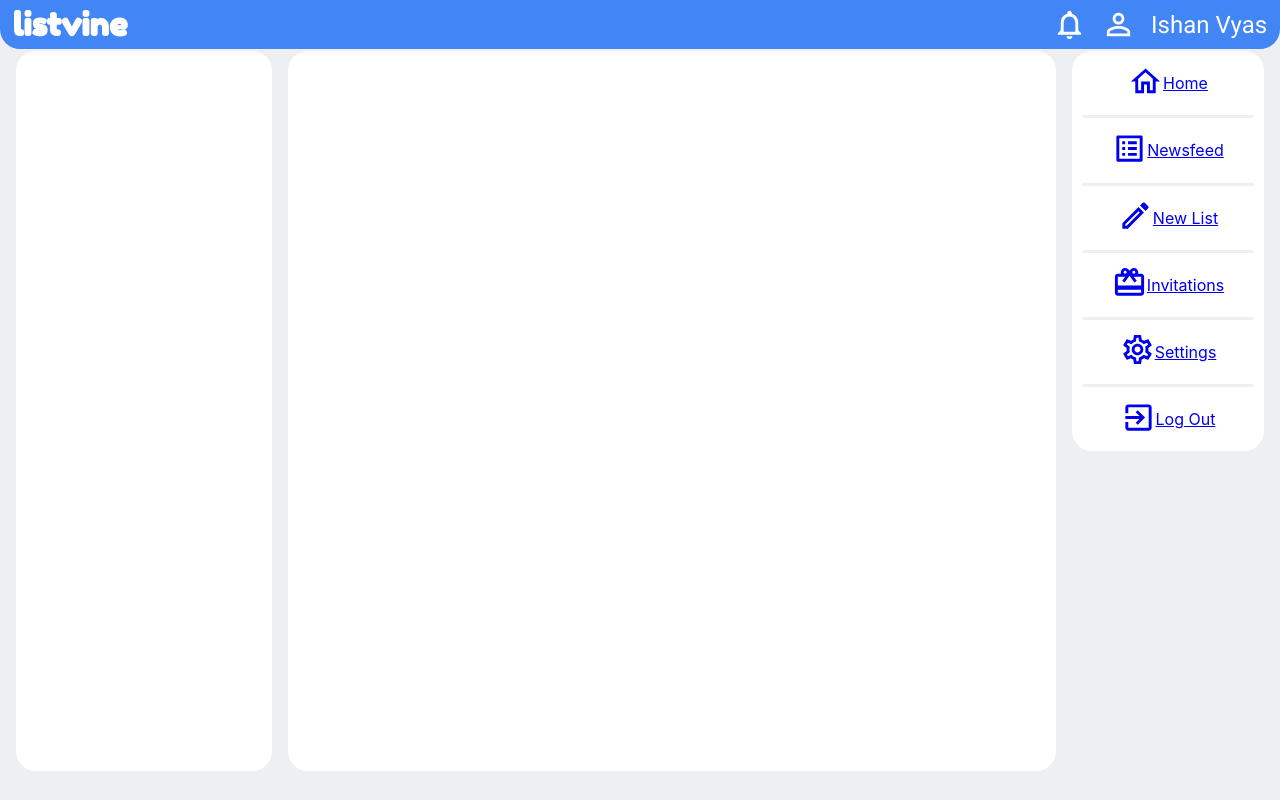
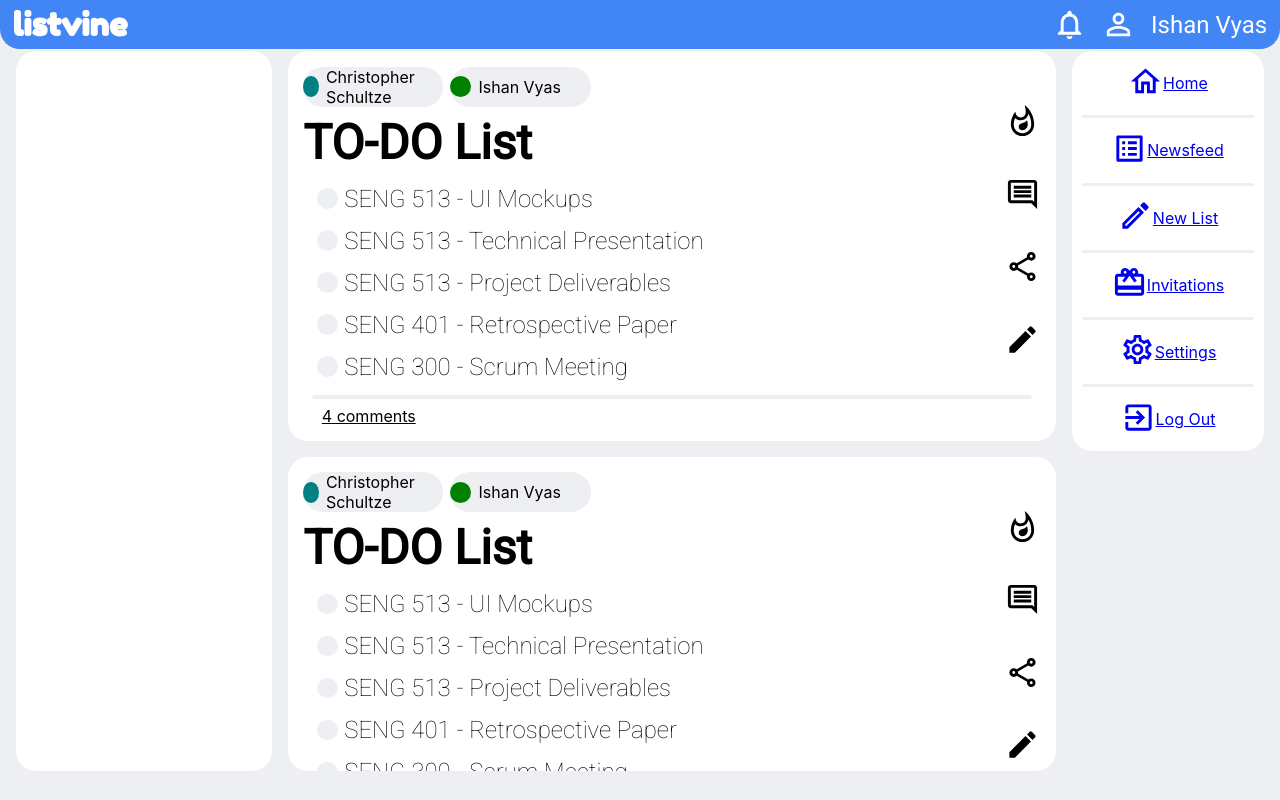
Before and after one commit to ishan-vyas/listvine, a React (Create React App) app in the folder client/: page /newsfeed in a window 1280 px wide. Built offline with nearby package versions, Linux system fonts and the light colour scheme.

Commit message:
newsfeed changes

```diff
--- a/client/src/components/Page Components/Newsfeed/Newsfeed.css
+++ b/client/src/components/Page Components/Newsfeed/Newsfeed.css
@@ -26,9 +26,8 @@
 .livelist-div{
     width: 60%;
     height: 90vh;
-    background-color: white;
     border-radius: 20px;
     display: flex;
     flex-direction: column;
-    justify-content: space-between;
+    overflow-y: auto;
 }
--- a/client/src/components/Page Components/Newsfeed/Newsfeed.js
+++ b/client/src/components/Page Components/Newsfeed/Newsfeed.js
@@ -2,6 +2,7 @@ import React from "react";
 import './Newsfeed.css';
 import Navbar from "../../UI Components/Navbar/Navbar";
 import ActionBar from "../../UI Components/ActionBar/ActionBar";
+import ListPost from "../../UI Components/ListPost/ListPost";
 
 function Newsfeed(){
     return(
@@ -9,7 +10,10 @@ function Newsfeed(){
             <Navbar>Ishan Vyas</Navbar>
             <div className="newsfeed-div">
                 <div className="quicklist-div"></div>
-                <div className="livelist-div"></div>
+                <div className="livelist-div">
+                    <ListPost />
+                    <ListPost />
+                </div>
                 <ActionBar style={{width:'15%', height: '50vh'}} />
             </div>
         </div>
--- a/client/src/components/UI Components/ActionBar/ActionBar.css
+++ b/client/src/components/UI Components/ActionBar/ActionBar.css
@@ -20,7 +20,7 @@
     border-radius: 10px;
 }
 
-p {
+.actionbar-p {
     text-justify: inter-character;
     text-align-last: justify;
 }
--- a/client/src/components/UI Components/ActionBar/ActionBar.js
+++ b/client/src/components/UI Components/ActionBar/ActionBar.js
@@ -11,7 +11,7 @@ function ActionBar(props){
                     <HomeOutlined fontSize="large"/>
                 </Link>
                 <Link to="/home">
-                    <p>Home</p>
+                    <p className="actionbar-p">Home</p>
                 </Link>
             </div>
             <div className="seperator"></div>
@@ -20,7 +20,7 @@ function ActionBar(props){
                     <ListAltOutlined fontSize="large"/>
                 </Link>
                 <Link to="/newsfeed">
-                    <p>Newsfeed</p>
+                    <p className="actionbar-p">Newsfeed</p>
                 </Link>
             </div>
             <div className="seperator"></div>
@@ -29,7 +29,7 @@ function ActionBar(props){
                     <CreateOutlined fontSize="large"/>
                 </Link>
                 <Link to="/newlist">
-                    <p>New List</p>
+                    <p className="actionbar-p">New List</p>
                 </Link>
             </div>
             <div className="seperator"></div>
@@ -38,7 +38,7 @@ function ActionBar(props){
                     <CardGiftcardOutlined fontSize="large"/>
                 </Link>
                 <Link to="/invitations">
-                    <p>Invitations</p>
+                    <p className="actionbar-p">Invitations</p>
                 </Link>
             </div>
             <div className="seperator"></div>
@@ -47,7 +47,7 @@ function ActionBar(props){
                     <SettingsOutlined fontSize="large"/>
                 </Link>
                 <Link to="/settings">
-                    <p>Settings</p>
+                    <p className="actionbar-p">Settings</p>
                 </Link>
             </div>
             <div className="seperator"></div>
@@ -56,7 +56,7 @@ function ActionBar(props){
                     <ExitToAppOutlined fontSize="large"/>
                 </Link>
                 <Link to="/login">
-                    <p>Log Out</p>
+                    <p className="actionbar-p">Log Out</p>
                 </Link>
             </div>
         </div>
--- /dev/null
+++ b/client/src/components/UI Components/ListPost/ListPost.css
@@ -0,0 +1,150 @@
+@import url('https://fonts.googleapis.com/css2?family=Fredoka+One&family=Roboto:wght@100;400&display=swap');
+
+.listpost-container {
+    background-color: white;
+    border-radius: 20px;
+    flex-wrap: wrap;
+    padding: 2%;
+    display: flex;
+    justify-content: center;
+    margin-bottom: 2%;
+}
+
+.listpost-content{
+    width: 95%;
+}
+
+.listpost-actions{
+    display: flex;
+    flex-direction: column;
+    align-items: center;
+    justify-content: space-evenly;
+    width:5%
+}
+
+.break {
+    flex-basis: 100%;
+    height: 0;
+  }
+
+.listpost-seperator{
+    width: 97%;
+    padding: 0.3%;
+    border-radius: 20px;
+    background-color: #EDEFF2;
+}
+
+.comment-section{
+    width: 95%;
+    text-align: left;
+}
+
+.comment-number{
+    margin:0;
+    margin-top: 1%;
+    padding: 0;
+}
+
+.members {
+    display: flex;
+}
+
+.listpost-title{
+    font-family: 'Roboto', sans-serif;
+    margin: 0;
+    margin-top: 1%;
+    color: black;
+}
+
+.listitem-container{
+    width:100%;
+    margin-bottom: 2%;
+}
+
+/*
+    User Tag Component Styling
+*/
+.usertag{
+    background-color: #EDEFF2;
+    display: flex;
+    align-items: center;
+    border-radius: 20px;
+    width: 20%;
+    margin: 0;
+    text-align: left;
+    margin-right: 1%;
+}
+
+.usertag > p {
+    margin: 0;
+    padding: 0;
+    margin-left: 5%;
+}
+
+.color-container{
+    width: 15%;
+    border-radius: 100%;
+    padding-bottom: 15%;
+    height: 0;
+}
+
+.usercolor{
+    width: 100%;
+    height: 100%;
+}
+
+/*
+    List Item Component Styling
+*/
+.list-item{
+    display: flex;
+    align-items: center;
+    margin: 2%;
+}
+
+.listitem-p{
+    font-family: 'Roboto', sans-serif;
+    font-size: x-large;
+    font-weight: 100;
+    margin: 0;
+    padding: 0;
+}
+
+.check-container{
+    width: 3%;
+    border-radius: 100%;
+    padding-bottom: 3%;
+    height: 0;
+    background-color: #EDEFF2;
+    margin-right: 1%;
+}
+
+.circular-check{
+    width: 100%;
+    height: 100%;
+}
+
+/*
+    Scrollbar
+*/
+/* width */
+::-webkit-scrollbar {
+    width: 5px;
+  }
+
+  /* Track */
+  ::-webkit-scrollbar-track {
+    background: #f1f1f1;
+    border-radius: 100px;
+  }
+
+  /* Handle */
+  ::-webkit-scrollbar-thumb {
+    border-radius: 20px;
+    background: #cecece;
+  }
+
+  /* Handle on hover */
+  ::-webkit-scrollbar-thumb:hover {
+    background: #555;
+  }
--- /dev/null
+++ b/client/src/components/UI Components/ListPost/ListPost.js
@@ -0,0 +1,70 @@
+import React from "react";
+import { useState } from "react";
+import "./ListPost.css";
+import { Whatshot, WhatshotOutlined, Comment, CommentOutlined, Share, ShareOutlined, Edit } from '@material-ui/icons';
+
+const UserTag = (props) => {
+    return(
+        <div className="usertag">
+            <div className="color-container" style={{backgroundColor:props.bg}}>
+                <div className="usercolor">
+                </div>
+            </div>
+            <p>{props.children}</p>
+        </div>
+    );
+}
+
+const ListItem = (props) => {
+    return (
+        <div className="list-item">
+            <div className="check-container" style={{backgroundColor:props.bg}}>
+                <div className="circular-check">
+                </div>
+            </div>
+            <p className="listitem-p">{props.children}</p>
+        </div>
+    );
+}
+
+const ListPost = () => {
+
+    const [like, setLike] = useState(false);
+    const [comment, setComment] = useState(false);
+    const [share, setShare] = useState(false);
+
+    return (
+        <div className="listpost-container">
+            <div className="listpost-content">
+                <div className="members">
+                    <UserTag bg="teal">Christopher Schultze</UserTag>
+                    <UserTag bg="green">Ishan Vyas</UserTag>
+                </div>
+                <div className="userlist">
+                    <h1 class="listpost-title">TO-DO List</h1>
+                    <div className="listitem-container">
+                        <ListItem>SENG 513 - UI Mockups</ListItem>
+                        <ListItem>SENG 513 - Technical Presentation</ListItem>
+                        <ListItem>SENG 513 - Project Deliverables</ListItem>
+                        <ListItem>SENG 401 - Retrospective Paper</ListItem>
+                        <ListItem>SENG 300 - Scrum Meeting</ListItem>
+                    </div>
+                </div>
+            </div>
+            <div className="listpost-actions">
+                {like ? (<Whatshot onClick={() => setLike(!like)} fontSize="large"/>) : (<WhatshotOutlined onClick={() => setLike(!like)} fontSize="large"/>)}
+                {comment ? (<Comment onClick={() => setComment(!comment)} fontSize="large"/>) : (<CommentOutlined onClick={() => setComment(!comment)} fontSize="large"/>)}
+                {share ? (<Share onClick={() => setShare(!share)} fontSize="large"/>) : (<ShareOutlined onClick={() => setShare(!share)} fontSize="large"/>)}
+                <Edit fontSize="large"/>
+            </div>
+            <div class="break"></div>
+            <div className='listpost-seperator'></div>
+            <div class="break"></div>
+            <div className="comment-section">
+                <p className="comment-number"><u>4 comments</u></p>
+            </div>
+        </div>
+    );
+}
+
+export default ListPost;
```
